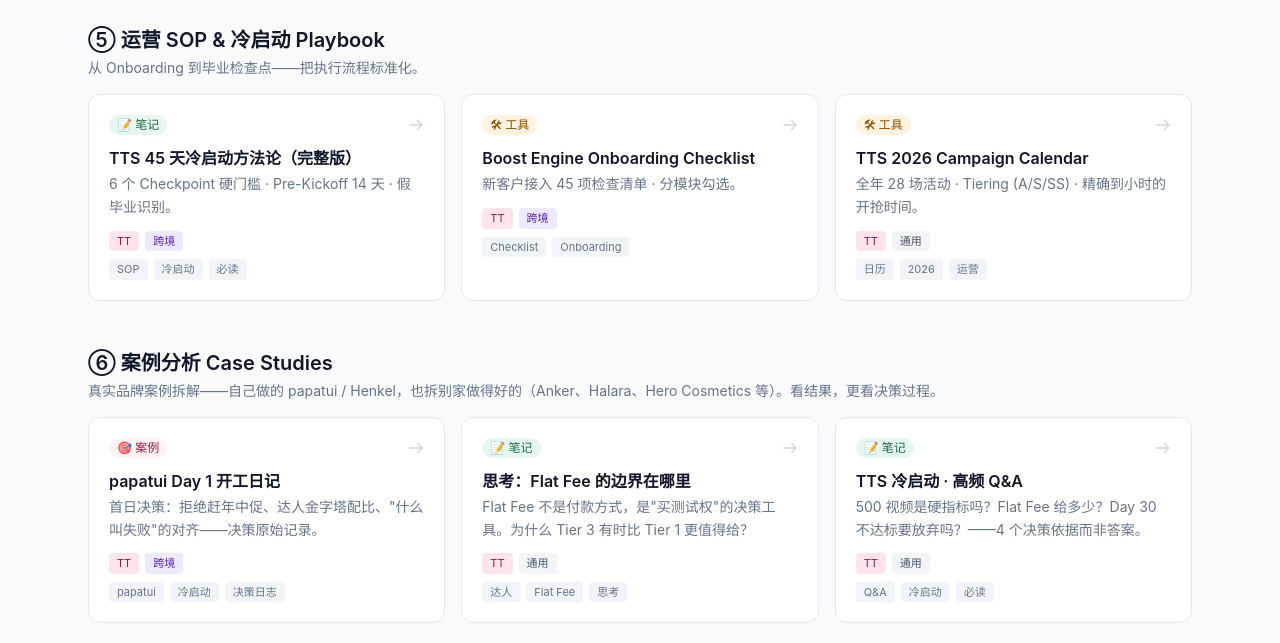
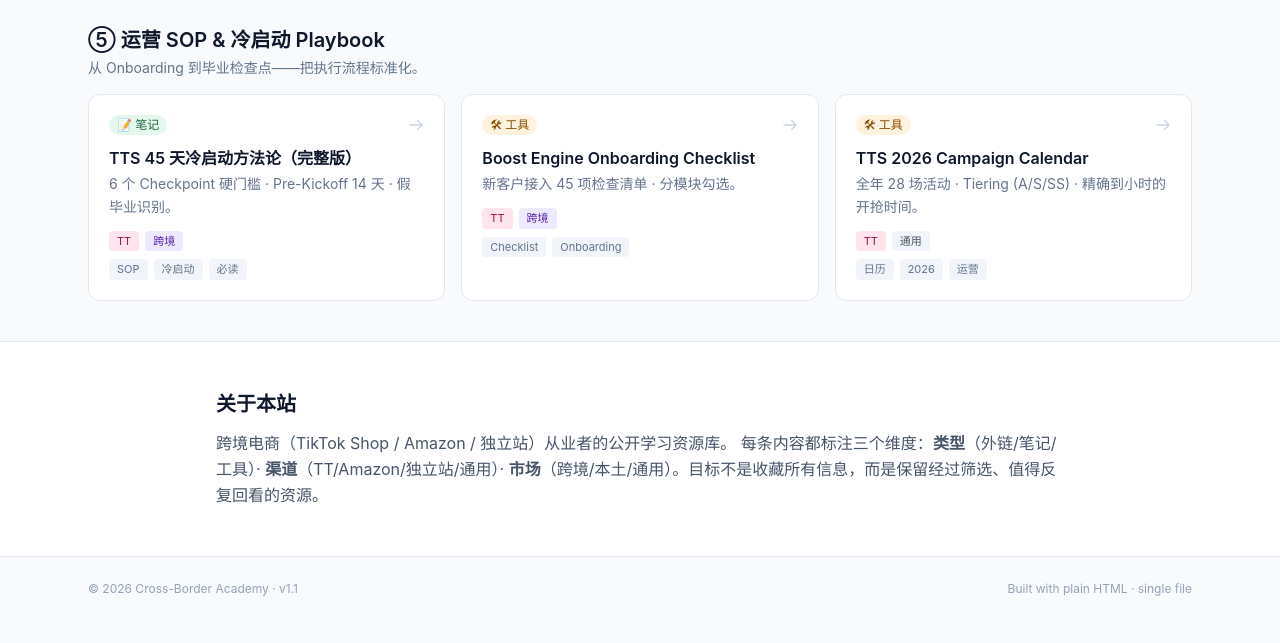
Before and after one commit to shijiyun0629-prog/cross-border-academy, a plain HTML site: page index.html in a window 1280 px wide. Shown: the part 1865-2508 px from the top of the page. After the commit the page ends 2486 px from the top, so only its background shows below. Drawn offline with nearby package versions, Linux system fonts and the light colour scheme.

Commit message:
Add files via upload

```diff
--- a/index.html
+++ b/index.html
@@ -363,16 +363,14 @@
     ]
   },
   {
-    id: 'cases',
-    name: '⑥ 案例分析 Case Studies',
-    desc: '真实品牌案例拆解——自己做的 papatui / Henkel，也拆别家做得好的（Anker、Halara、Hero Cosmetics 等）。看结果，更看决策过程。',
+    id: 'notes',
+    name: '⑥ 我的笔记 My Notes',
+    desc: '我自己写的思考、方法论、行业观察。持续更新。',
     items: [
-      { kind:'case', title:'papatui Day 1 开工日记', desc:'首日决策：拒绝赶年中促、达人金字塔配比、"什么叫失败"的对齐——决策原始记录。',
-        tags:['papatui','冷启动','决策日志'], channel:'TT', market:'跨境', url:'./article.html?file=notes/case-papatui-day1.md' },
-      { kind:'note', title:'思考：Flat Fee 的边界在哪里', desc:'Flat Fee 不是付款方式，是"买测试权"的决策工具。为什么 Tier 3 有时比 Tier 1 更值得给？',
-        tags:['达人','Flat Fee','思考'], channel:'TT', market:'通用', url:'./article.html?file=notes/thinking-flat-fee-boundary.md' },
-      { kind:'note', title:'TTS 冷启动 · 高频 Q&A', desc:'500 视频是硬指标吗？Flat Fee 给多少？Day 30 不达标要放弃吗？——4 个决策依据而非答案。',
-        tags:['Q&A','冷启动','必读'], channel:'TT', market:'通用', url:'./article.html?file=notes/qa-tts-cold-start.md' },
+      // 在飞书写好 → 导出 Markdown → 上传到 notes/ 文件夹 → 在这里加一行链接
+      // 示例格式：
+      // { kind:'note', title:'笔记标题', desc:'一句话简介。',
+      //   tags:['标签1','标签2'], channel:'TT', market:'通用', url:'./article.html?file=notes/文件名.md' },
     ]
   },
 ];
```
